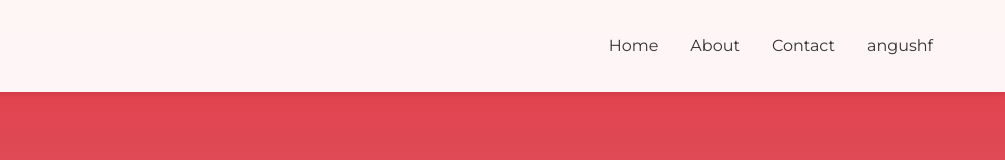
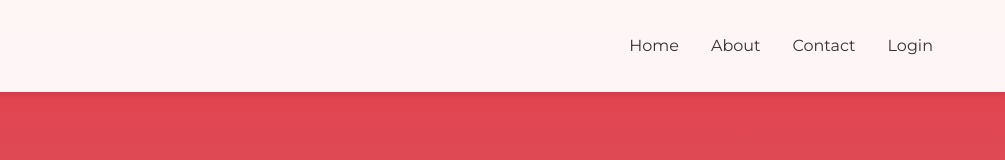
Before and after one commit to MoeMohamed17/MealMapper, a plain HTML site: page index.html in a window 1280 px wide. Shown: the top 160 px of the page, 275-1280 px from the left. Drawn offline with Linux system fonts and the light colour scheme.

Commit message:
fixed index login bug

```diff
--- a/index.html
+++ b/index.html
@@ -44,7 +44,7 @@
             <li><a href="#">Home</a></li>
             <li><a href="#">About</a></li>
             <li><a href="contact.html">Contact</a></li>
-            <li><a href="#">angushf</a></li>
+            <li><a href="#">Login</a></li>
         </ul>
     </nav>
 </header>
```
